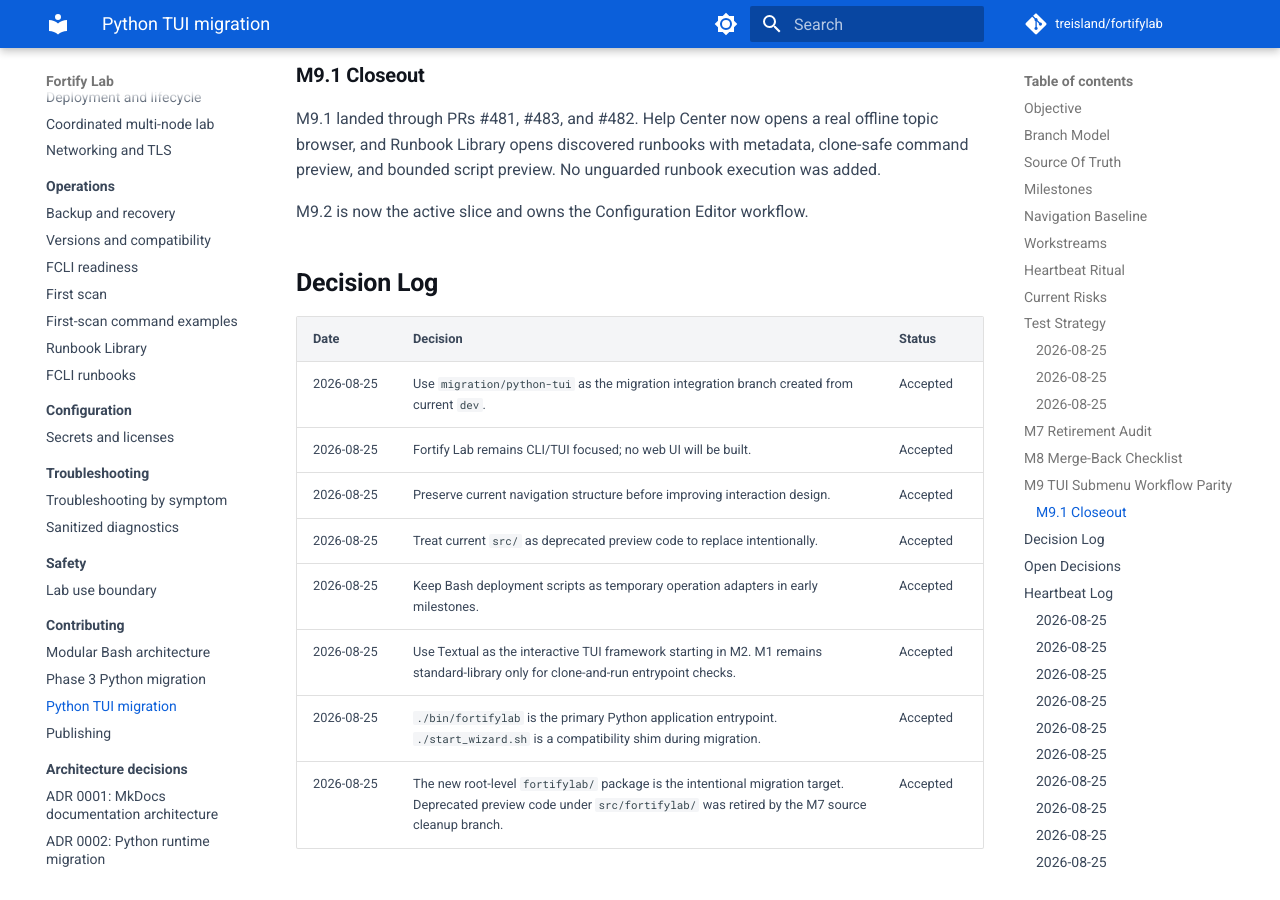
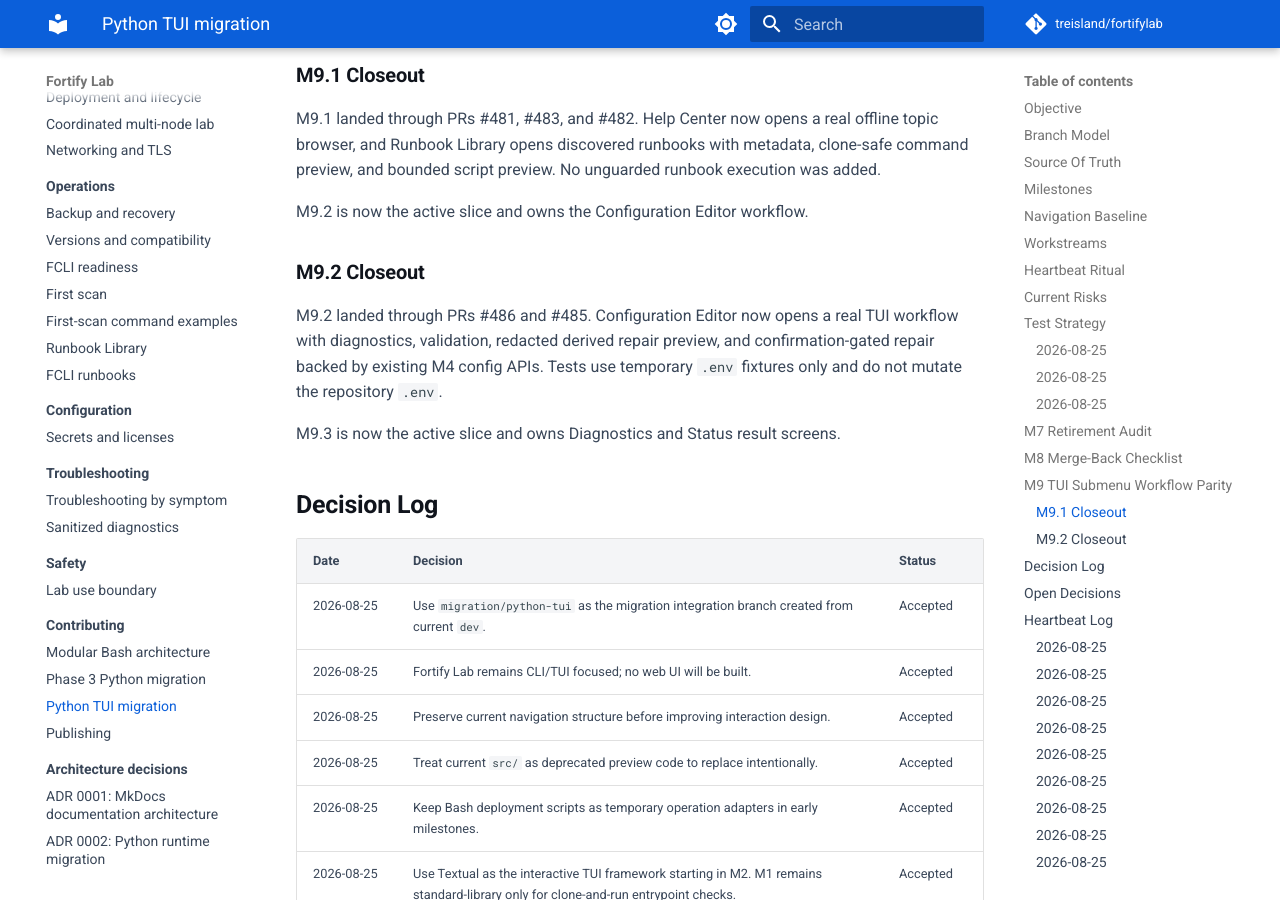
Before and after one commit to treisland/fortifylab, an MkDocs documentation site: the page built from docs/development/python-tui-migration.md, in a window 1280 px wide and 900 px high, scrolled down 13155 px. Built offline with MkDocs 1.6.1 and Material for MkDocs 9.7.7, drawn with Linux system fonts in a browser that asks for light colours; comment, search, counter and statistics services are not loaded.

Commit message:
Close M9.2 and open M9.3 diagnostics workflow

```diff
--- a/docs/development/python-tui-migration.md
+++ b/docs/development/python-tui-migration.md
@@ -407,6 +407,15 @@ metadata, clone-safe command preview, and bounded script preview. No unguarded
 runbook execution was added.
 
 M9.2 is now the active slice and owns the Configuration Editor workflow.
+
+### M9.2 Closeout
+
+M9.2 landed through PRs #486 and #485. Configuration Editor now opens a real
+TUI workflow with diagnostics, validation, redacted derived repair preview, and
+confirmation-gated repair backed by existing M4 config APIs. Tests use temporary
+`.env` fixtures only and do not mutate the repository `.env`.
+
+M9.3 is now the active slice and owns Diagnostics and Status result screens.
 
 ## Decision Log
 
```
Also changed, not shown: 1 other file.
